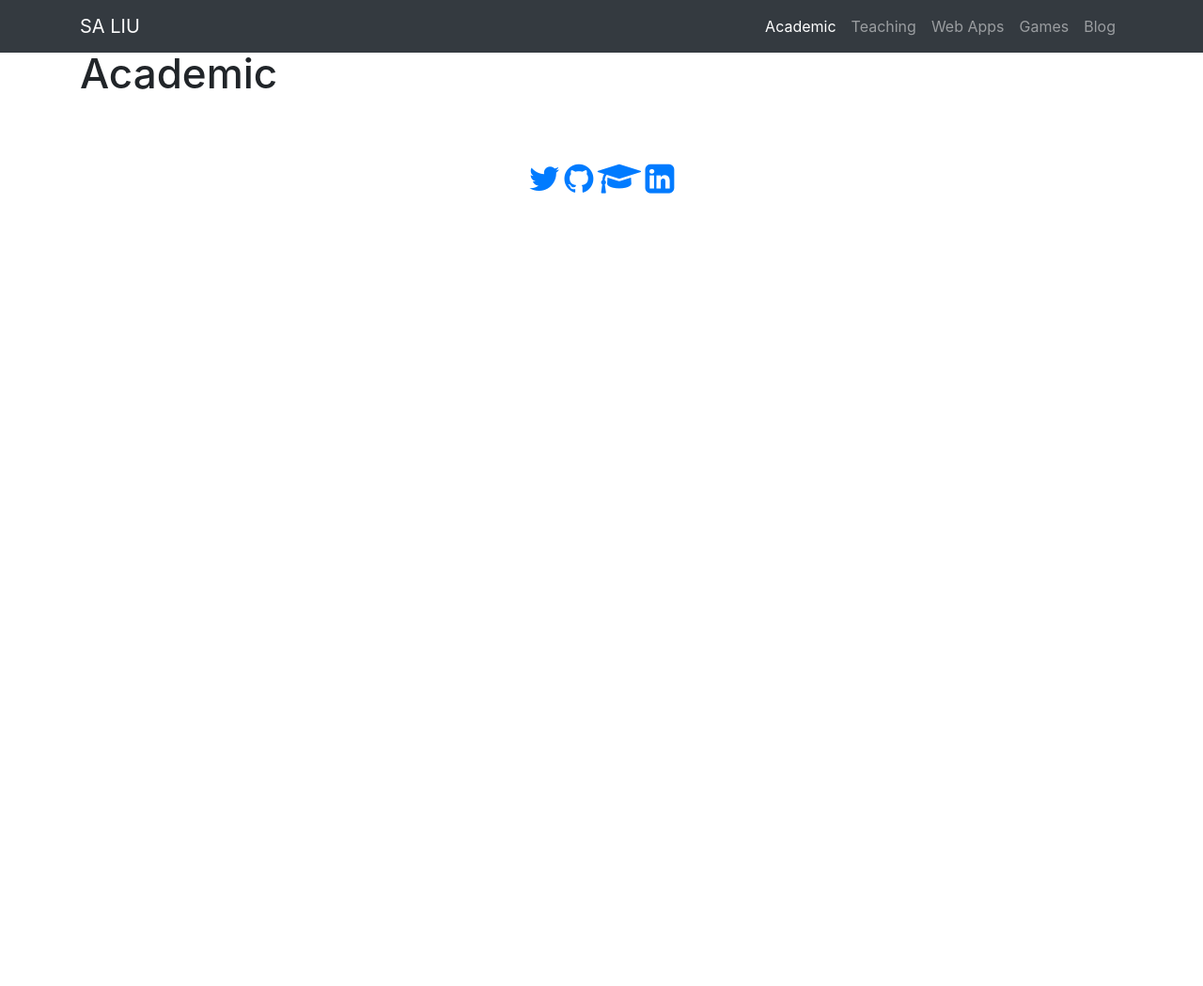
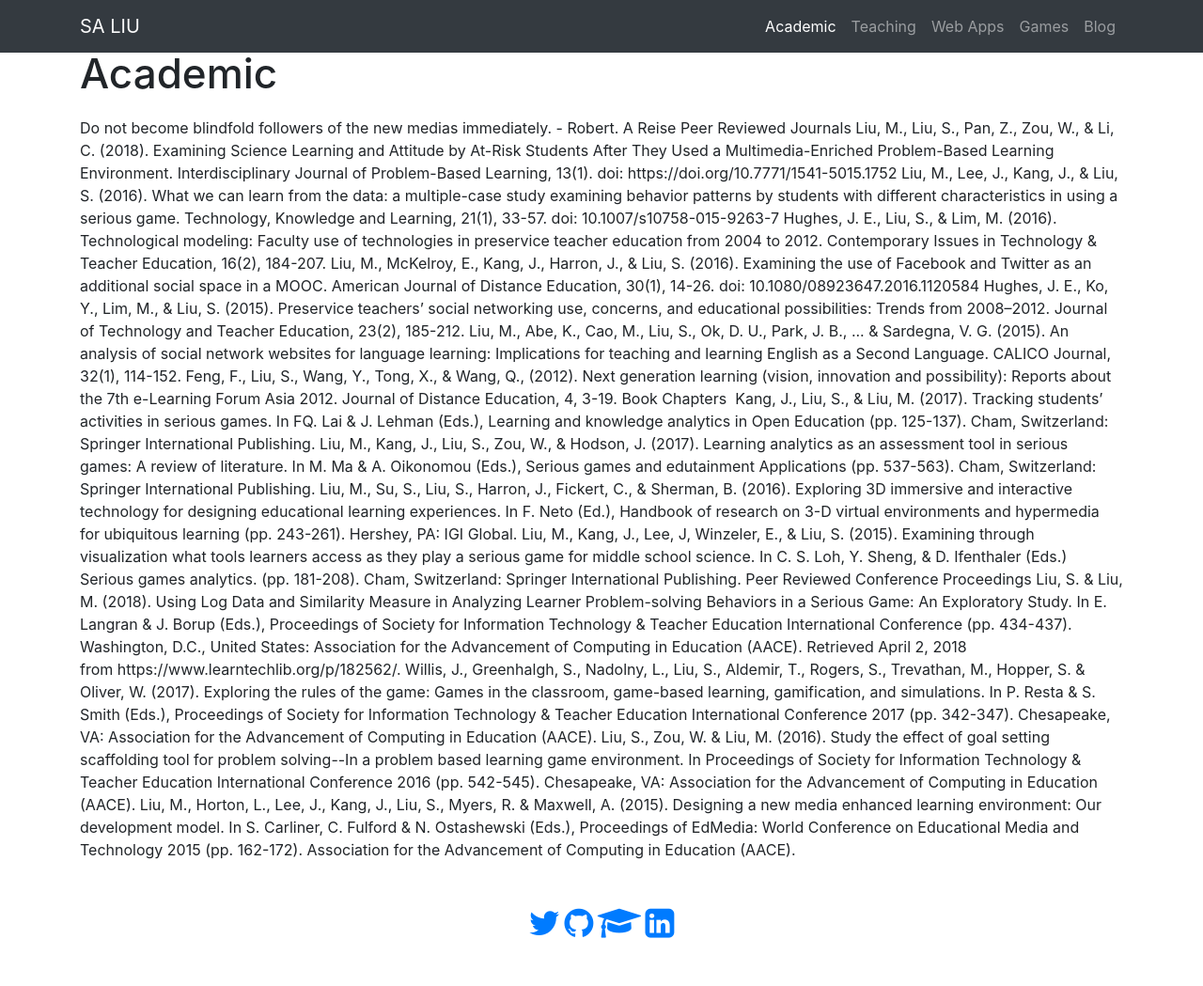
Before and after one commit to Tonicdragon6x66/saliudev.github.io, a Jekyll site: the page built from academic/index.html, in a window 1280 px wide. Shown: the whole page at 94% size. Built offline with Jekyll 4.4.1, drawn with Linux system fonts in a browser that asks for light colours; before the commit the page ends 900 px from its top, so only the background shows below that.

Commit message:
add content to academic page

```diff
--- a/academic/index.html
+++ b/academic/index.html
@@ -28,4 +28,44 @@ title: SA LIU | Researcher, Teacher, Developer
 
 			<h1 class="masthead-heading">Academic</h1>
 
+        Do not become blindfold followers of the new medias immediately.
+- Robert. A Reise
+
+Peer Reviewed Journals
+
+Liu, M., Liu, S., Pan, Z., Zou, W., & Li, C. (2018). Examining Science Learning and Attitude by At-Risk Students After They Used a Multimedia-Enriched Problem-Based Learning Environment. Interdisciplinary Journal of Problem-Based Learning, 13(1). doi: https://doi.org/10.7771/1541-5015.1752
+
+Liu, M., Lee, J., Kang, J., & Liu, S. (2016). What we can learn from the data: a multiple-case study examining behavior patterns by students with different characteristics in using a serious game. Technology, Knowledge and Learning, 21(1), 33-57. doi: 10.1007/s10758-015-9263-7
+
+Hughes, J. E., Liu, S., & Lim, M. (2016). Technological modeling: Faculty use of technologies in preservice teacher education from 2004 to 2012. Contemporary Issues in Technology & Teacher Education, 16(2), 184-207.
+
+Liu, M., McKelroy, E., Kang, J., Harron, J., & Liu, S. (2016). Examining the use of Facebook and Twitter as an additional social space in a MOOC. American Journal of Distance Education, 30(1), 14-26. doi: 10.1080/08923647.2016.1120584
+
+Hughes, J. E., Ko, Y., Lim, M., & Liu, S. (2015). Preservice teachers’ social networking use, concerns, and educational possibilities: Trends from 2008–2012. Journal of Technology and Teacher Education, 23(2), 185-212.
+
+Liu, M., Abe, K., Cao, M., Liu, S., Ok, D. U., Park, J. B., ... & Sardegna, V. G. (2015). An analysis of social network websites for language learning: Implications for teaching and learning English as a Second Language. CALICO Journal, 32(1), 114-152.
+
+Feng, F., Liu, S., Wang, Y., Tong, X., & Wang, Q., (2012). Next generation learning (vision, innovation and possibility): Reports about the 7th e-Learning Forum Asia 2012. Journal of Distance Education, 4, 3-19.
+
+Book Chapters
+
+ Kang, J., Liu, S., & Liu, M. (2017). Tracking students’ activities in serious games. In FQ. Lai & J. Lehman (Eds.), Learning and knowledge analytics in Open Education (pp. 125-137). Cham, Switzerland: Springer International Publishing.
+
+Liu, M., Kang, J., Liu, S., Zou, W., & Hodson, J. (2017). Learning analytics as an assessment tool in serious games: A review of literature. In M. Ma & A. Oikonomou (Eds.), Serious games and edutainment Applications (pp. 537-563). Cham, Switzerland: Springer International Publishing.
+
+Liu, M., Su, S., Liu, S., Harron, J., Fickert, C., & Sherman, B. (2016). Exploring 3D immersive and interactive technology for designing educational learning experiences. In F. Neto (Ed.), Handbook of research on 3-D virtual environments and hypermedia for ubiquitous learning (pp. 243-261). Hershey, PA: IGI Global.
+
+Liu, M., Kang, J., Lee, J, Winzeler, E., & Liu, S. (2015). Examining through visualization what tools learners access as they play a serious game for middle school science. In C. S. Loh, Y. Sheng, & D. Ifenthaler (Eds.) Serious games analytics. (pp. 181-208). Cham, Switzerland: Springer International Publishing.
+
+Peer Reviewed Conference Proceedings
+
+Liu, S. & Liu, M. (2018). Using Log Data and Similarity Measure in Analyzing Learner Problem-solving Behaviors in a Serious Game: An Exploratory Study. In E. Langran & J. Borup (Eds.), Proceedings of Society for Information Technology & Teacher Education International Conference (pp. 434-437). Washington, D.C., United States: Association for the Advancement of Computing in Education (AACE). Retrieved April 2, 2018 from https://www.learntechlib.org/p/182562/.
+
+Willis, J., Greenhalgh, S., Nadolny, L., Liu, S., Aldemir, T., Rogers, S., Trevathan, M., Hopper, S. & Oliver, W. (2017). Exploring the rules of the game: Games in the classroom, game-based learning, gamification, and simulations. In P. Resta & S. Smith (Eds.), Proceedings of Society for Information Technology & Teacher Education International Conference 2017 (pp. 342-347). Chesapeake, VA: Association for the Advancement of Computing in Education (AACE).
+
+Liu, S., Zou, W. & Liu, M. (2016). Study the effect of goal setting scaffolding tool for problem solving--In a problem based learning game environment. In Proceedings of Society for Information Technology & Teacher Education International Conference 2016 (pp. 542-545). Chesapeake, VA: Association for the Advancement of Computing in Education (AACE).
+
+Liu, M., Horton, L., Lee, J., Kang, J., Liu, S., Myers, R. & Maxwell, A. (2015). Designing a new media enhanced learning environment: Our development model. In S. Carliner, C. Fulford & N. Ostashewski (Eds.), Proceedings of EdMedia: World Conference on Educational Media and Technology 2015 (pp. 162-172). Association for the Advancement of Computing in Education (AACE).
+
+
 	</div>
```
